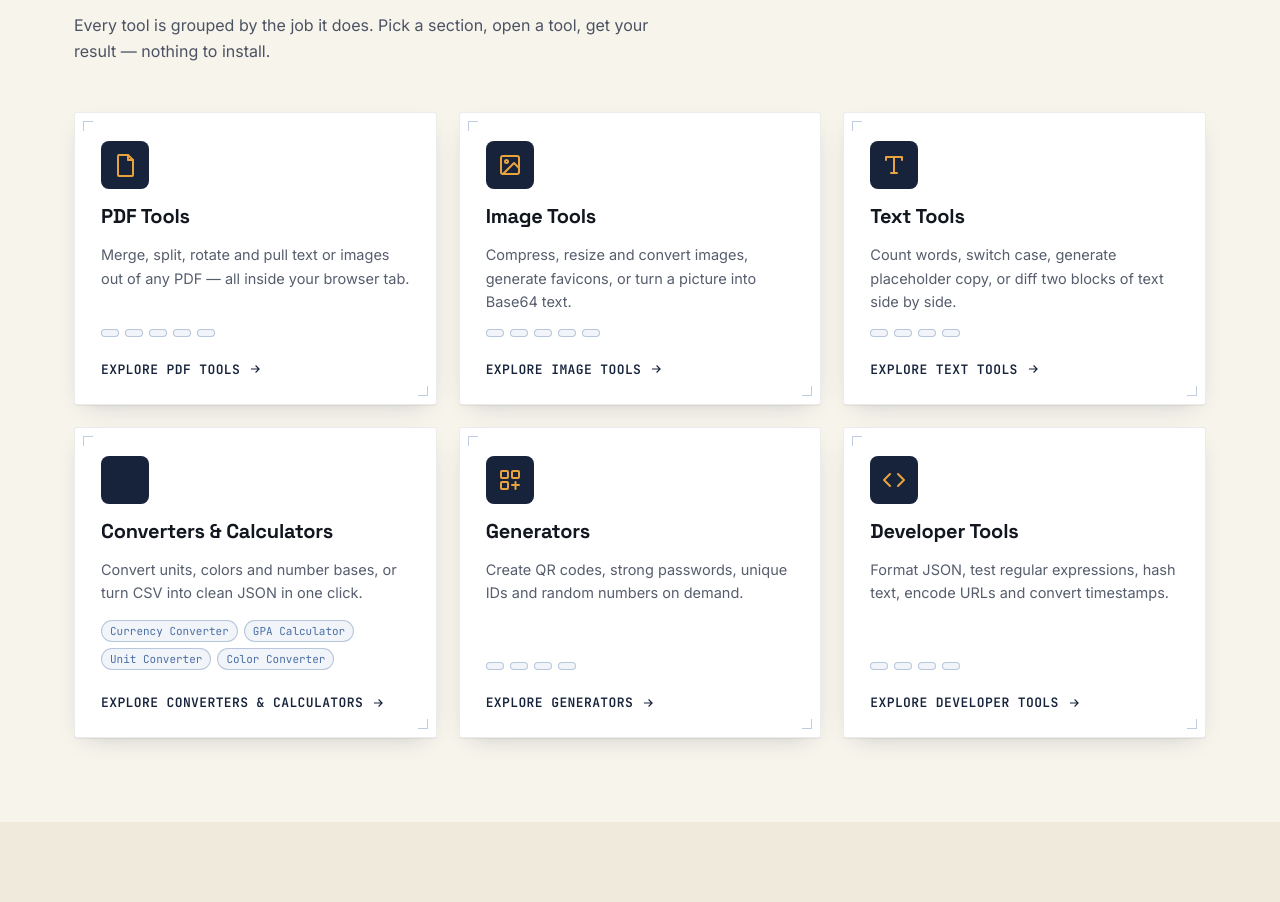
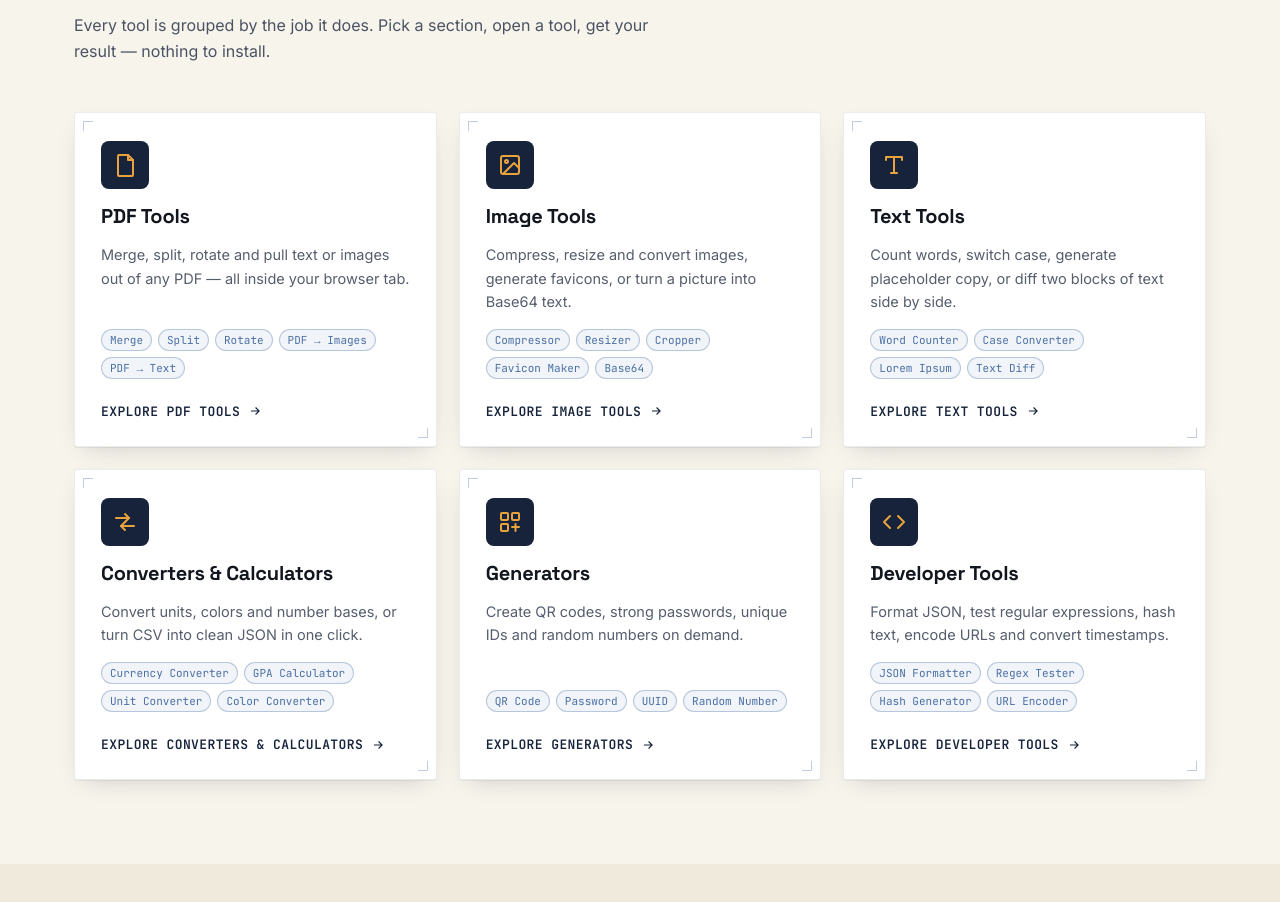
Before and after one commit to HAROONAKBAR06/toolbench-next, a Next.js app: page / in a window 1280 px wide. Shown: the part 977-1879 px from the top of the page. Built offline with nearby package versions, Linux system fonts and the light colour scheme.

Commit message:
Update page.js

```diff
--- a/app/page.js
+++ b/app/page.js
@@ -5,19 +5,36 @@ const CATEGORIES = [
   {
     slug: "pdf", title: "PDF Tools",
     desc: "Merge, split, rotate and pull text or images out of any PDF — all inside your browser tab.",
-    list: ["Merge", "Split", "Rotate", "PDF → Images", "PDF → Text"],
+    list: [
+      { label: "Merge", href: "/pdf/merge-pdf" },
+      { label: "Split", href: "/pdf/split-pdf" },
+      { label: "Rotate", href: "/pdf/rotate-pdf" },
+      { label: "PDF → Images", href: "/pdf/pdf-to-images" },
+      { label: "PDF → Text", href: "/pdf/pdf-to-text" },
+    ],
     icon: <><path d="M6 2h9l5 5v15a1 1 0 0 1-1 1H6a1 1 0 0 1-1-1V3a1 1 0 0 1 1-1z" /><path d="M15 2v5h5" /></>,
   },
   {
     slug: "image", title: "Image Tools",
     desc: "Compress, resize and convert images, generate favicons, or turn a picture into Base64 text.",
-    list: ["Compressor", "Resizer", "Format Converter", "Favicon Maker", "Base64"],
+    list: [
+      { label: "Compressor", href: "/image/image-compressor" },
+      { label: "Resizer", href: "/image/image-resizer" },
+      { label: "Cropper", href: "/image/image-cropper" },
+      { label: "Favicon Maker", href: "/image/favicon-generator" },
+      { label: "Base64", href: "/image/image-to-base64" },
+    ],
     icon: <><rect x="3" y="3" width="18" height="18" rx="2" /><circle cx="8.5" cy="8.5" r="1.5" /><path d="M21 15l-5-5L5 21" /></>,
   },
   {
     slug: "text", title: "Text Tools",
     desc: "Count words, switch case, generate placeholder copy, or diff two blocks of text side by side.",
-    list: ["Word Counter", "Case Converter", "Lorem Ipsum", "Text Diff"],
+    list: [
+      { label: "Word Counter", href: "/text/word-counter" },
+      { label: "Case Converter", href: "/text/uppercase-converter" },
+      { label: "Lorem Ipsum", href: "/text/lorem-ipsum-generator" },
+      { label: "Text Diff", href: "/text/text-diff-checker" },
+    ],
     icon: <><path d="M4 7V4h16v3" /><path d="M9 20h6" /><path d="M12 4v16" /></>,
   },
   {
@@ -29,18 +46,28 @@ const CATEGORIES = [
       { label: "Unit Converter", href: "/convert/miles-to-kilometers" },
       { label: "Color Converter", href: "/convert/hex-to-rgb" },
     ],
-  icon: <>...</>,
+    icon: <><path d="M3 8h13" /><path d="M12 4l4 4-4 4" /><path d="M21 16H8" /><path d="M12 20l-4-4 4-4" /></>,
   },
   {
     slug: "generate", title: "Generators",
     desc: "Create QR codes, strong passwords, unique IDs and random numbers on demand.",
-    list: ["QR Code", "Password", "UUID", "Random Number"],
+    list: [
+      { label: "QR Code", href: "/generate/qr-code-generator" },
+      { label: "Password", href: "/generate/password-generator" },
+      { label: "UUID", href: "/generate/uuid-generator" },
+      { label: "Random Number", href: "/generate/random-number-generator" },
+    ],
     icon: <><rect x="3" y="3" width="7" height="7" rx="1" /><rect x="14" y="3" width="7" height="7" rx="1" /><rect x="3" y="14" width="7" height="7" rx="1" /><path d="M14 17h7M17.5 14v7" /></>,
   },
   {
     slug: "dev", title: "Developer Tools",
     desc: "Format JSON, test regular expressions, hash text, encode URLs and convert timestamps.",
-    list: ["JSON Formatter", "Regex Tester", "Hash Generator", "URL Encoder"],
+    list: [
+      { label: "JSON Formatter", href: "/dev/json-formatter" },
+      { label: "Regex Tester", href: "/dev/regex-tester" },
+      { label: "Hash Generator", href: "/dev/sha-256-hash-generator" },
+      { label: "URL Encoder", href: "/dev/url-encode-text" },
+    ],
     icon: <><path d="M16 18l6-6-6-6" /><path d="M8 6l-6 6 6 6" /></>,
   },
 ];
@@ -92,7 +119,9 @@ export default function HomePage() {
                 <p>{c.desc}</p>
                 <ul className="tool-list">
                   {c.list.map((item) => (
-    <li key={item.href}><Link href={item.href}>{item.label}</Link></li>
+                    <li key={item.href}>
+                      <Link href={item.href}>{item.label}</Link>
+                    </li>
                   ))}
                 </ul>
                 <Link href={`/${c.slug}`} className="explore">
```
Lines whose indentation alone changed are shown as unchanged.
